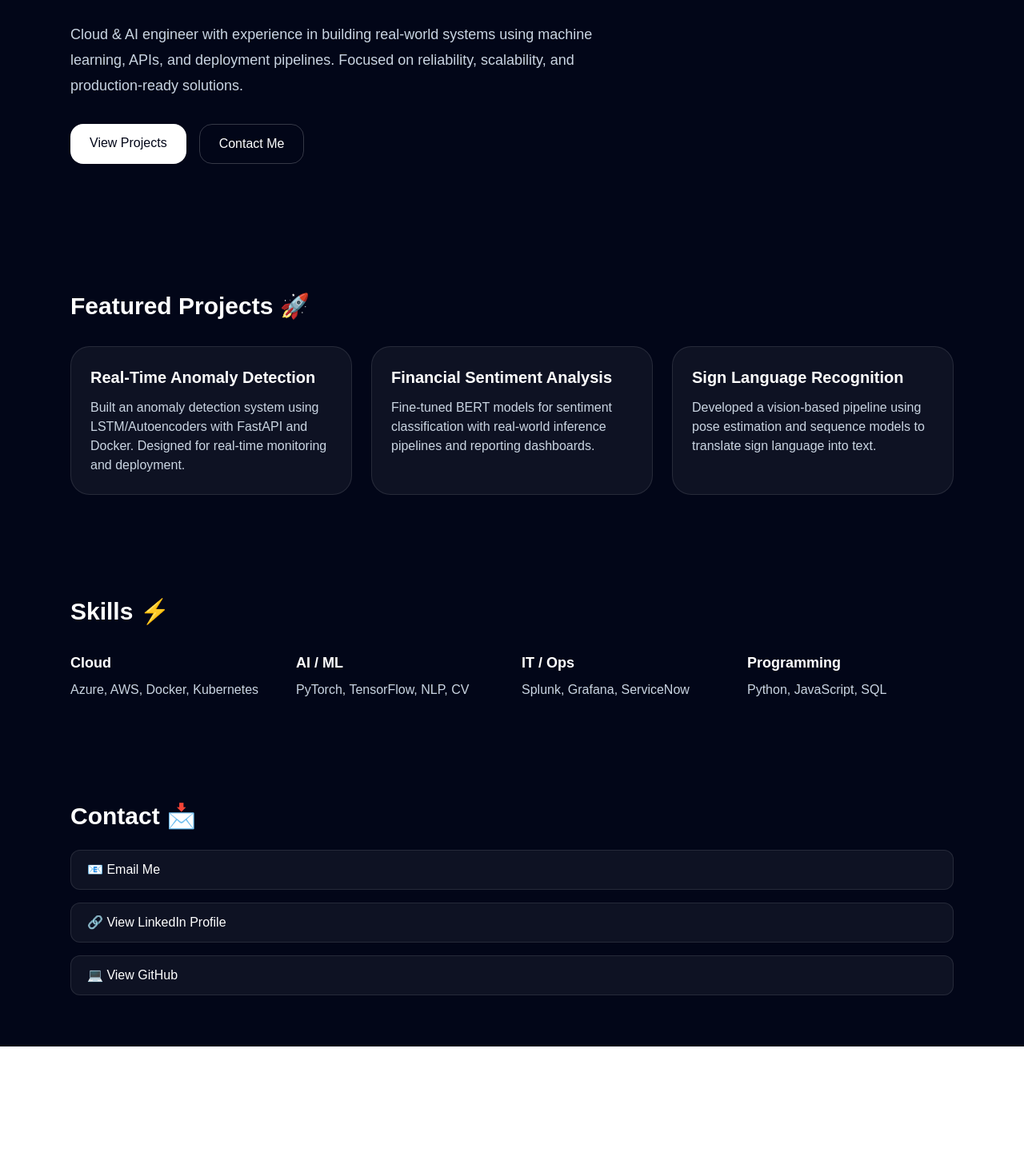
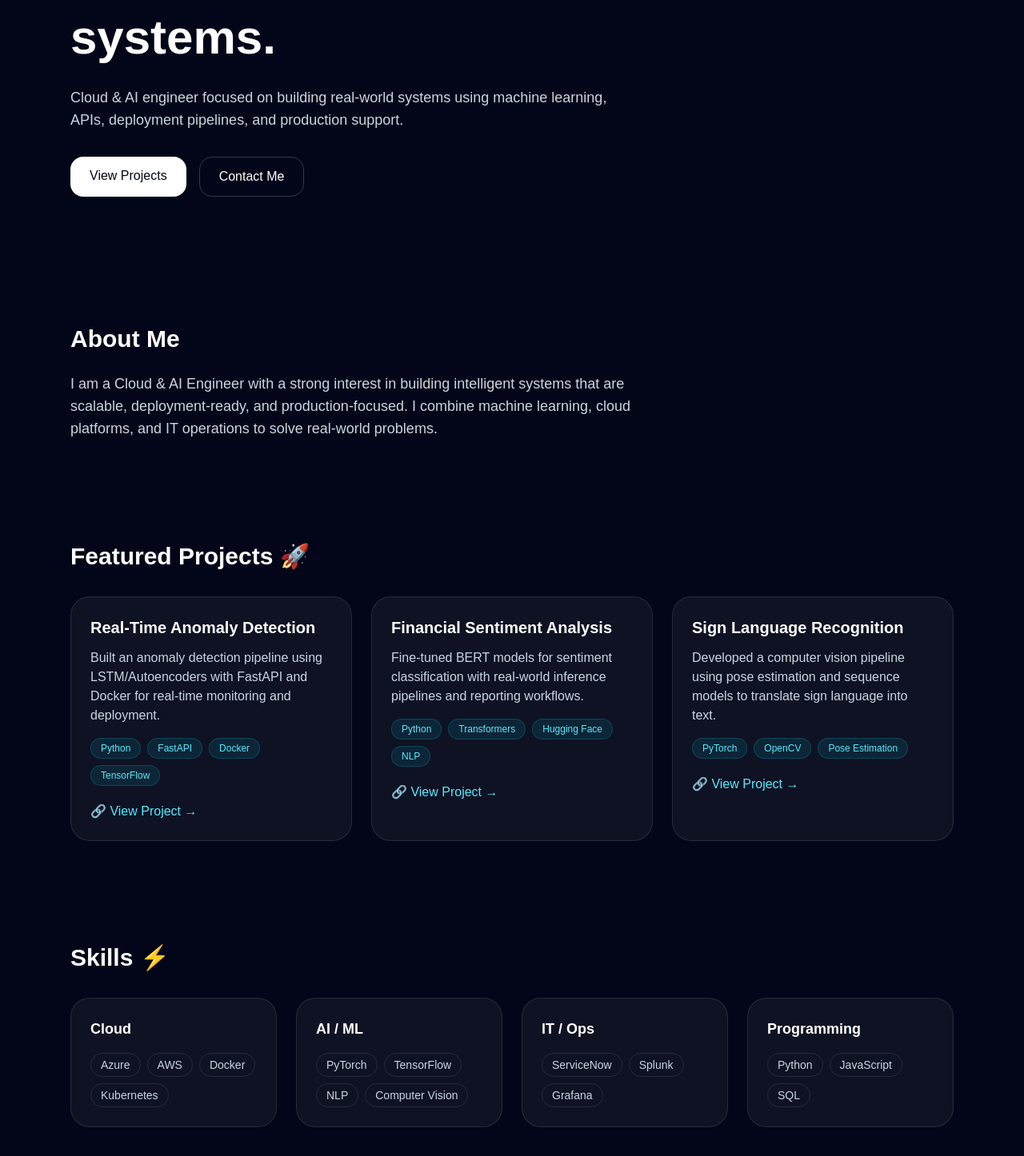
Before and after one commit to Dinkarpai/portfolio-site, a Next.js app: page / in a window 1280 px wide. Shown: the part 364-1810 px from the top of the page at 80% size. Before the commit the page ends 1673 px from the top, so only its background shows below. Built offline with nearby package versions, Linux system fonts and the light colour scheme.

Commit message:
Final portfolio UI upgrade

```diff
--- a/app/page.tsx
+++ b/app/page.tsx
@@ -1,8 +1,58 @@
+import { Mail, Linkedin, Github } from "lucide-react";
+
+const projects = [
+  {
+    title: "Real-Time Anomaly Detection",
+    description:
+      "Built an anomaly detection pipeline using LSTM/Autoencoders with FastAPI and Docker for real-time monitoring and deployment.",
+    tech: ["Python", "FastAPI", "Docker", "TensorFlow"],
+    github: "https://github.com/Dinkarpai",
+  },
+  {
+    title: "Financial Sentiment Analysis",
+    description:
+      "Fine-tuned BERT models for sentiment classification with real-world inference pipelines and reporting workflows.",
+    tech: ["Python", "Transformers", "Hugging Face", "NLP"],
+    github: "https://github.com/Dinkarpai",
+  },
+  {
+    title: "Sign Language Recognition",
+    description:
+      "Developed a computer vision pipeline using pose estimation and sequence models to translate sign language into text.",
+    tech: ["PyTorch", "OpenCV", "Pose Estimation"],
+    github: "https://github.com/Dinkarpai",
+  },
+];
+
+const skills = {
+  Cloud: ["Azure", "AWS", "Docker", "Kubernetes"],
+  "AI / ML": ["PyTorch", "TensorFlow", "NLP", "Computer Vision"],
+  "IT / Ops": ["ServiceNow", "Splunk", "Grafana"],
+  Programming: ["Python", "JavaScript", "SQL"],
+};
+
 export default function Home() {
   return (
     <main className="min-h-screen bg-slate-950 text-white">
 
-      {/* HERO SECTION */}
+      {/* NAVBAR */}
+      <header className="sticky top-0 z-50 border-b border-white/10 bg-slate-950/80 backdrop-blur">
+        <div className="mx-auto flex max-w-6xl items-center justify-between px-6 py-4">
+          <div>
+            <p className="text-lg font-bold">Dinkar Pai</p>
+            <p className="text-sm text-slate-400">Cloud & AI Engineer</p>
+          </div>
+
+          <nav className="hidden gap-6 text-sm text-slate-300 md:flex">
+            <a href="#about" className="hover:text-white">About</a>
+            <a href="#projects" className="hover:text-white">Projects</a>
+            <a href="#skills" className="hover:text-white">Skills</a>
+            <a href="#contact" className="hover:text-white">Contact</a>
+          </nav>
+        </div>
+      </header>
+
+      {/* HERO */}
       <section className="mx-auto max-w-6xl px-6 py-24">
         <p className="mb-4 inline-block rounded-full border border-cyan-400/30 bg-cyan-400/10 px-4 py-1 text-sm text-cyan-300">
           Open to Cloud, AI, and IT Systems roles
@@ -14,27 +64,37 @@
           I build scalable AI & cloud systems.
         </h1>
 
-        <p className="mt-6 max-w-2xl text-lg leading-8 text-slate-300">
-          Cloud & AI engineer with experience in building real-world systems using
-          machine learning, APIs, and deployment pipelines. Focused on reliability,
-          scalability, and production-ready solutions.
+        <p className="mt-6 max-w-2xl text-lg text-slate-300">
+          Cloud & AI engineer focused on building real-world systems using machine learning,
+          APIs, deployment pipelines, and production support.
         </p>
 
         <div className="mt-8 flex flex-wrap gap-4">
           <a
             href="#projects"
-            className="rounded-2xl bg-white px-6 py-3 font-medium text-slate-950 transition hover:scale-[1.02]"
+            className="rounded-2xl bg-white px-6 py-3 font-medium text-slate-950 hover:scale-[1.02] transition"
           >
             View Projects
           </a>
 
           <a
             href="#contact"
-            className="rounded-2xl border border-white/20 px-6 py-3 font-medium text-white transition hover:bg-white/10"
+            className="rounded-2xl border border-white/20 px-6 py-3 font-medium hover:bg-white/10 transition"
           >
             Contact Me
           </a>
         </div>
+      </section>
+
+      {/* ABOUT */}
+      <section id="about" className="mx-auto max-w-6xl px-6 py-16">
+        <h2 className="text-3xl font-semibold">About Me</h2>
+
+        <p className="mt-6 max-w-3xl text-lg text-slate-300">
+          I am a Cloud & AI Engineer with a strong interest in building intelligent systems that are scalable,
+          deployment-ready, and production-focused. I combine machine learning, cloud platforms, and IT operations
+          to solve real-world problems.
+        </p>
       </section>
 
       {/* PROJECTS */}
@@ -42,60 +102,63 @@
         <h2 className="text-3xl font-semibold">Featured Projects 🚀</h2>
 
         <div className="mt-8 grid gap-6 md:grid-cols-3">
+          {projects.map((project) => (
+            <div
+              key={project.title}
+              className="rounded-3xl border border-white/10 bg-white/5 p-6 hover:-translate-y-1 transition"
+            >
+              <h3 className="text-xl font-semibold">{project.title}</h3>
 
-          <div className="rounded-3xl border border-white/10 bg-white/5 p-6 hover:scale-[1.02] transition">
-            <h3 className="text-xl font-semibold">Real-Time Anomaly Detection</h3>
-            <p className="mt-3 text-slate-300">
-              Built an anomaly detection system using LSTM/Autoencoders with FastAPI
-              and Docker. Designed for real-time monitoring and deployment.
-            </p>
+              <p className="mt-3 text-slate-300">{project.description}</p>
+
+              <div className="mt-4 flex flex-wrap gap-2">
+                {project.tech.map((item) => (
+                  <span
+                    key={item}
+                    className="rounded-full border border-cyan-400/20 bg-cyan-400/10 px-3 py-1 text-xs text-cyan-300"
+                  >
+                    {item}
+                  </span>
+                ))}
               </div>
 
-          <div className="rounded-3xl border border-white/10 bg-white/5 p-6 hover:scale-[1.02] transition">
-            <h3 className="text-xl font-semibold">Financial Sentiment Analysis</h3>
-            <p className="mt-3 text-slate-300">
-              Fine-tuned BERT models for sentiment classification with real-world
-              inference pipelines and reporting dashboards.
-            </p>
+              <a
+                href={project.github}
+                target="_blank"
+                rel="noreferrer"
+                className="mt-5 inline-block text-cyan-300 hover:text-cyan-200"
+              >
+                🔗 View Project →
+              </a>
             </div>
-
-          <div className="rounded-3xl border border-white/10 bg-white/5 p-6 hover:scale-[1.02] transition">
-            <h3 className="text-xl font-semibold">Sign Language Recognition</h3>
-            <p className="mt-3 text-slate-300">
-              Developed a vision-based pipeline using pose estimation and sequence
-              models to translate sign language into text.
-            </p>
-          </div>
-
+          ))}
         </div>
       </section>
 
       {/* SKILLS */}
-      <section className="mx-auto max-w-6xl px-6 py-16">
+      <section id="skills" className="mx-auto max-w-6xl px-6 py-16">
         <h2 className="text-3xl font-semibold">Skills ⚡</h2>
 
-        <div className="mt-8 grid gap-6 md:grid-cols-4">
+        <div className="mt-8 grid gap-6 md:grid-cols-2 lg:grid-cols-4">
+          {Object.entries(skills).map(([category, items]) => (
+            <div
+              key={category}
+              className="rounded-3xl border border-white/10 bg-white/5 p-6"
+            >
+              <h3 className="text-lg font-semibold">{category}</h3>
 
-          <div>
-            <h3 className="text-lg font-semibold">Cloud</h3>
-            <p className="mt-2 text-slate-300">Azure, AWS, Docker, Kubernetes</p>
+              <div className="mt-4 flex flex-wrap gap-2">
+                {items.map((item) => (
+                  <span
+                    key={item}
+                    className="rounded-full border border-white/10 px-3 py-1 text-sm text-slate-300"
+                  >
+                    {item}
+                  </span>
+                ))}
               </div>
-
-          <div>
-            <h3 className="text-lg font-semibold">AI / ML</h3>
-            <p className="mt-2 text-slate-300">PyTorch, TensorFlow, NLP, CV</p>
             </div>
-
-          <div>
-            <h3 className="text-lg font-semibold">IT / Ops</h3>
-            <p className="mt-2 text-slate-300">Splunk, Grafana, ServiceNow</p>
-          </div>
-
-          <div>
-            <h3 className="text-lg font-semibold">Programming</h3>
-            <p className="mt-2 text-slate-300">Python, JavaScript, SQL</p>
-          </div>
-
+          ))}
         </div>
       </section>
 
@@ -106,28 +169,31 @@
         <div className="mt-6 flex flex-col gap-4">
 
           <a
-      href="mailto:pai24rohit@gmail.com"
-      className="rounded-xl border border-white/10 bg-white/5 px-5 py-3 hover:bg-white/10 transition"
+            href="mailto:your-email@example.com"
+            className="flex items-center gap-3 rounded-xl border border-white/10 bg-white/5 px-5 py-3 hover:bg-white/10 transition"
           >
-      📧 Email Me
+            <Mail size={18} />
+            Email Me
           </a>
 
           <a
             href="https://www.linkedin.com/in/dinkarnpai/"
             target="_blank"
             rel="noreferrer"
-      className="rounded-xl border border-white/10 bg-white/5 px-5 py-3 hover:bg-blue-500/20 transition"
+            className="flex items-center gap-3 rounded-xl border border-white/10 bg-white/5 px-5 py-3 hover:bg-blue-500/20 transition"
           >
-      🔗 View LinkedIn Profile
+            <Linkedin size={18} />
+            LinkedIn
           </a>
 
           <a
             href="https://github.com/Dinkarpai"
             target="_blank"
             rel="noreferrer"
-      className="rounded-xl border border-white/10 bg-white/5 px-5 py-3 hover:bg-gray-500/20 transition"
+            className="flex items-center gap-3 rounded-xl border border-white/10 bg-white/5 px-5 py-3 hover:bg-gray-500/20 transition"
           >
-      💻 View GitHub
+            <Github size={18} />
+            GitHub
           </a>
 
         </div>
--- a/package.json
+++ b/package.json
@@ -9,6 +9,7 @@
     "lint": "eslint"
   },
   "dependencies": {
+    "lucide-react": "^1.7.0",
     "next": "16.2.2",
     "react": "19.2.4",
     "react-dom": "19.2.4"
```
Also changed, not shown: 1 other file (tests, documents, lock files or other folders). Lines whose indentation alone changed are shown as unchanged.
